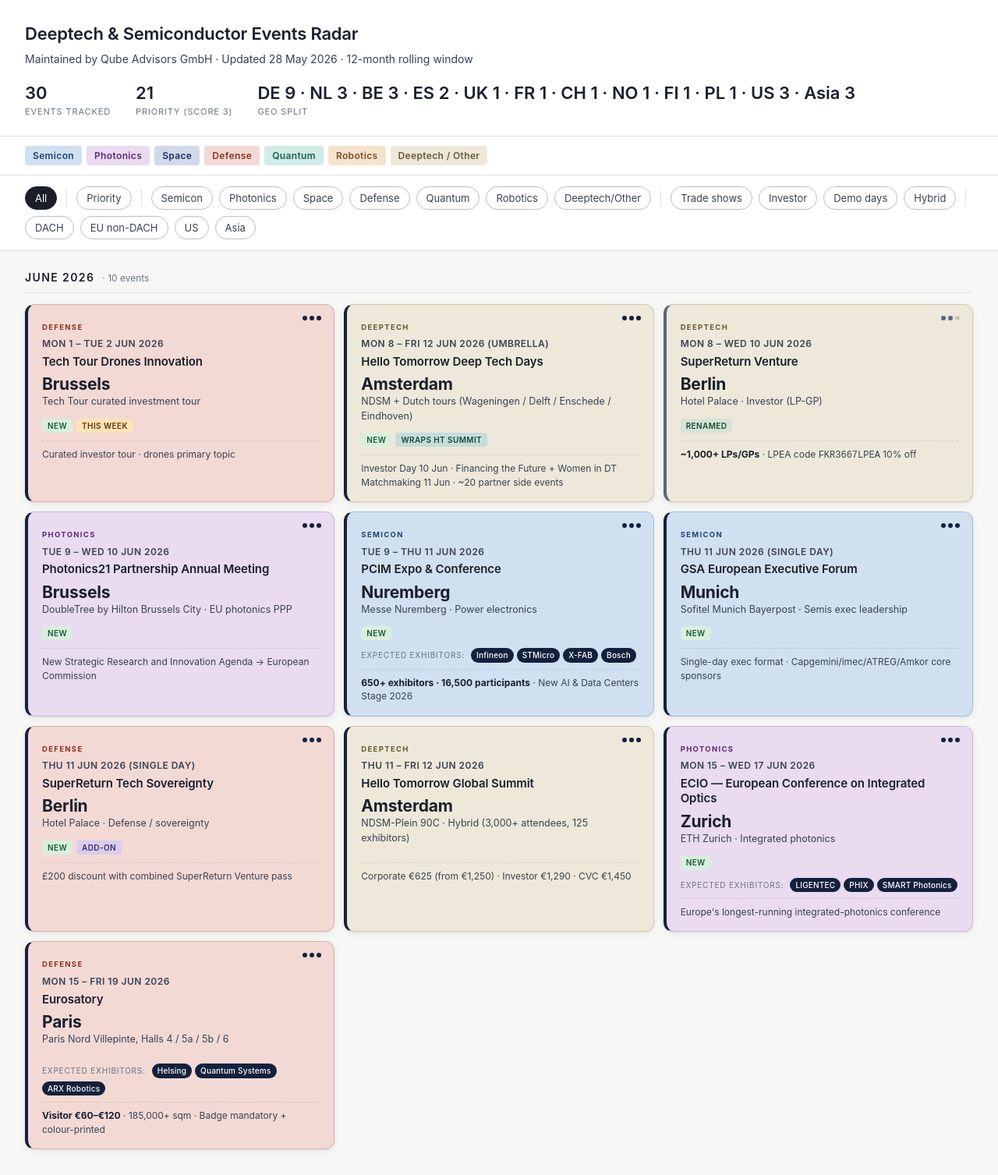
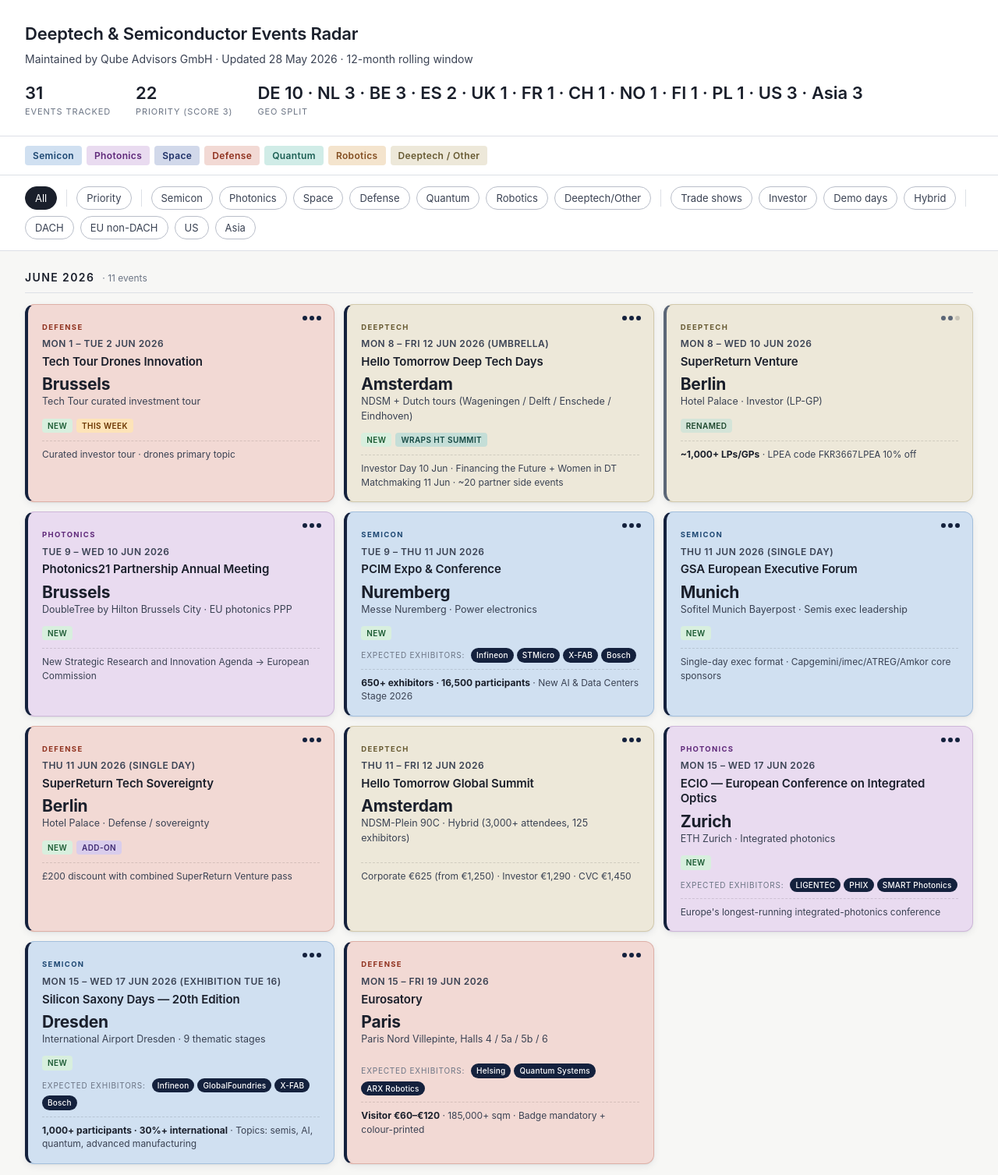
Before and after one commit to ocmarkl-lab/events-radar, a plain HTML site: page index.html in a window 1280 px wide. Shown: the top 1507 px of the page at 78% size. Drawn offline with Linux system fonts and the light colour scheme.

Commit message:
Add Silicon Saxony Days Dresden; left-align cards + 4-col on wide screens

```diff
--- a/index.html
+++ b/index.html
@@ -124,7 +124,7 @@
     width: 1px; background: var(--line); margin: 4px 4px;
   }
 
-  main { padding: 24px 32px 80px; max-width: 1280px; margin: 0 auto; }
+  main { padding: 24px 32px 80px; max-width: 1600px; margin: 0; }
   .month {
     margin-bottom: 36px;
   }
@@ -148,6 +148,9 @@
   }
   @media (min-width: 1080px) {
     .events { grid-template-columns: 1fr 1fr 1fr; }
+  }
+  @media (min-width: 1480px) {
+    .events { grid-template-columns: repeat(4, 1fr); }
   }
 
   /* Card backgrounds + borders per segment */
@@ -303,9 +306,9 @@
   <h1>Deeptech &amp; Semiconductor Events Radar</h1>
   <div class="subtitle">Maintained by Qube Advisors GmbH · Updated 28 May 2026 · 12-month rolling window</div>
   <div class="meta-row">
-    <div class="stat"><span class="num">30</span><span class="lbl">Events tracked</span></div>
-    <div class="stat"><span class="num">21</span><span class="lbl">Priority (score 3)</span></div>
-    <div class="stat"><span class="num">DE&nbsp;9 · NL&nbsp;3 · BE&nbsp;3 · ES&nbsp;2 · UK&nbsp;1 · FR&nbsp;1 · CH&nbsp;1 · NO&nbsp;1 · FI&nbsp;1 · PL&nbsp;1 · US&nbsp;3 · Asia&nbsp;3</span><span class="lbl">Geo split</span></div>
+    <div class="stat"><span class="num">31</span><span class="lbl">Events tracked</span></div>
+    <div class="stat"><span class="num">22</span><span class="lbl">Priority (score 3)</span></div>
+    <div class="stat"><span class="num">DE&nbsp;10 · NL&nbsp;3 · BE&nbsp;3 · ES&nbsp;2 · UK&nbsp;1 · FR&nbsp;1 · CH&nbsp;1 · NO&nbsp;1 · FI&nbsp;1 · PL&nbsp;1 · US&nbsp;3 · Asia&nbsp;3</span><span class="lbl">Geo split</span></div>
   </div>
 </header>
 
@@ -347,7 +350,7 @@
 
   <!-- JUNE 2026 -->
   <section class="month" data-month="2026-06">
-    <div class="month-head"><h2>June 2026</h2><span class="count">· 10 events</span></div>
+    <div class="month-head"><h2>June 2026</h2><span class="count">· 11 events</span></div>
     <div class="events">
 
       <article class="event-card" data-score="3" data-segment="defense" data-types="investor" data-geo="eu" data-topics="drones defense">
@@ -510,6 +513,30 @@
           <dl>
             <dt>Why</dt><dd>Strong overlap with the European integrated-photonics target universe.</dd>
             <dt>Link</dt><dd><a href="https://www.ecio-conference.org/">ecio-conference.org</a></dd>
+          </dl>
+        </div>
+      </article>
+
+      <article class="event-card" data-score="3" data-segment="semicon" data-types="conference-hybrid" data-geo="dach" data-topics="semiconductors quantum ai manufacturing">
+        <div class="score-dots"><span class="score-dot filled" data-score="3"></span><span class="score-dot filled" data-score="3"></span><span class="score-dot filled" data-score="3"></span></div>
+        <div class="segment-tag">Semicon</div>
+        <div class="date-line">Mon 15 – Wed 17 Jun 2026 (exhibition Tue 16)</div>
+        <div class="name">Silicon Saxony Days — 20th Edition</div>
+        <div class="city">Dresden</div>
+        <div class="venue-sub">International Airport Dresden · 9 thematic stages</div>
+        <div class="badge-row"><span class="badge new">New</span></div>
+        <div class="targets">
+          <span class="targets-label">Expected exhibitors:</span>
+          <span class="target">Infineon</span><span class="target">GlobalFoundries</span><span class="target">X-FAB</span><span class="target">Bosch</span>
+        </div>
+        <div class="cost-line"><strong>1,000+ participants · 30%+ international</strong> · Topics: semis, AI, quantum, advanced manufacturing</div>
+        <div class="details">
+          <dl>
+            <dt>Topics</dt><dd>Semiconductors, AI, quantum, advanced manufacturing, cloud/software systems, supply chains</dd>
+            <dt>Why</dt><dd>20th edition. Dresden / Silicon Saxony cluster is Europe's largest semis-manufacturing region (Infineon, GlobalFoundries, X-FAB, Bosch megafab). Tier-1 venue for European semi M&amp;A buyer scoping in DACH.</dd>
+            <dt>Who</dt><dd>Silicon Saxony ecosystem (Infineon, GF, X-FAB, Bosch), Fraunhofer IPMS, TU Dresden cfaed, EU Chips Act stakeholders.</dd>
+            <dt>Format</dt><dd>Main stage + 9 thematic stages · Exhibition only on Tue 16 Jun</dd>
+            <dt>Link</dt><dd><a href="https://www.silicon-saxony-day.de/">silicon-saxony-day.de</a></dd>
           </dl>
         </div>
       </article>
```
